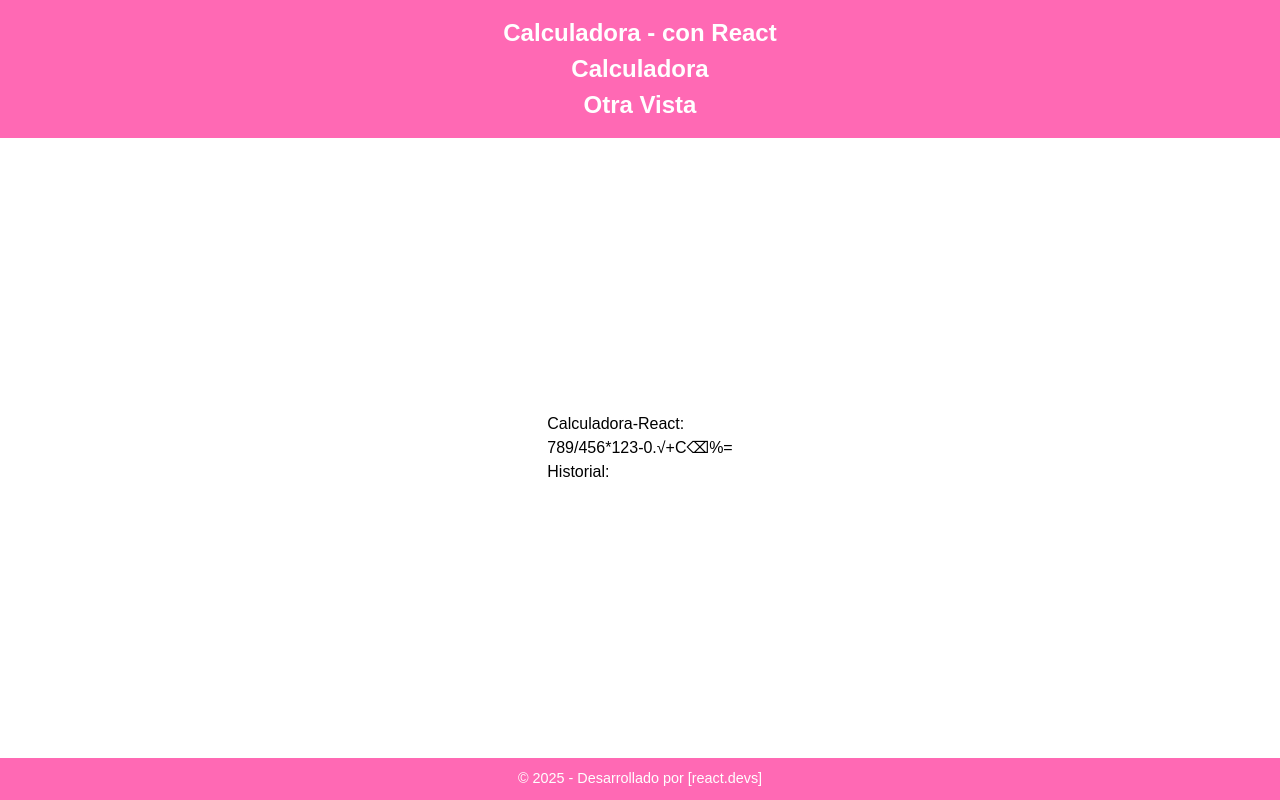
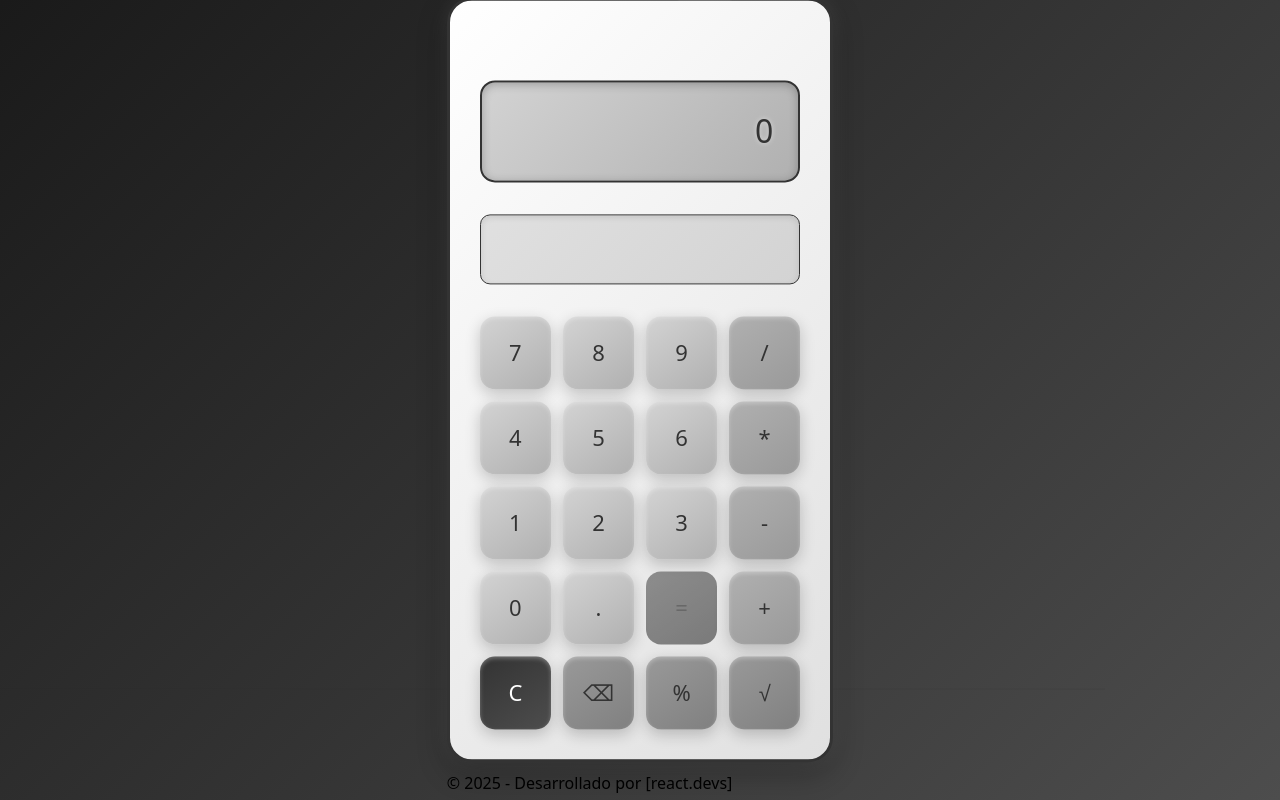
Before and after one commit to redigb/calculadora-react, a React (Vite) app: page / in a window 1280 px wide. Built offline with nearby package versions, Linux system fonts and the light colour scheme.

Commit message:
ramas unificadas - go

```diff
--- a/src/App.jsx
+++ b/src/App.jsx
@@ -3,13 +3,13 @@ import CalculatorButtons from "./components/CalculatorButtons";
 
 import { BrowserRouter as Router, Route, Routes, Link } from "react-router-dom";
 
-import './css/fondo.css'
+//import './css/fondo.css'
 
 function App() {
   return (
       <Router>
         <div className="app-container">
-          {/* Encabezado con navegación */}
+          {/* Encabezado con navegación
           <header className="main-header">
             <h1>Calculadora - con React</h1>
             <nav>
@@ -22,13 +22,13 @@ function App() {
                 </li>
               </ul>
             </nav>
-          </header>
+          </header>*/}
 
           {/* Contenido principal con las rutas */}
           <main className="main-content">
             <Routes>
-              <Route path="/" element={<CalculadoraView />} />
-              <Route path="/puro-css" element={<CalculatorButtons />} />
+              <Route path="/" element={<CalculatorButtons />} />
+              {/* <Route path="/puro-css" element={<CalculatorButtons />} /> */}
             </Routes>
           </main>
 
--- a/src/components/CalculatorButtons.jsx
+++ b/src/components/CalculatorButtons.jsx
@@ -1,5 +1,5 @@
 import React, { useState, useEffect } from 'react';
-// import '../index.css'
+import '../index.css'
 
 
 
```
